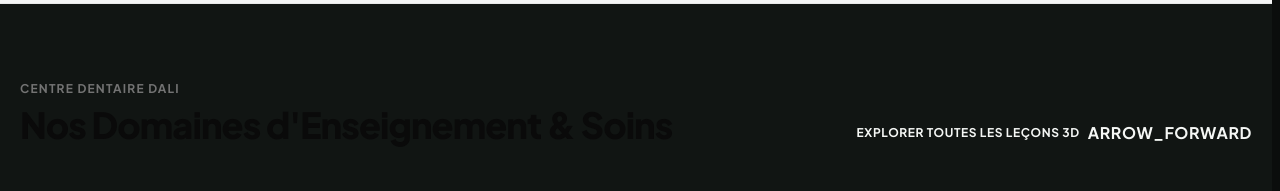
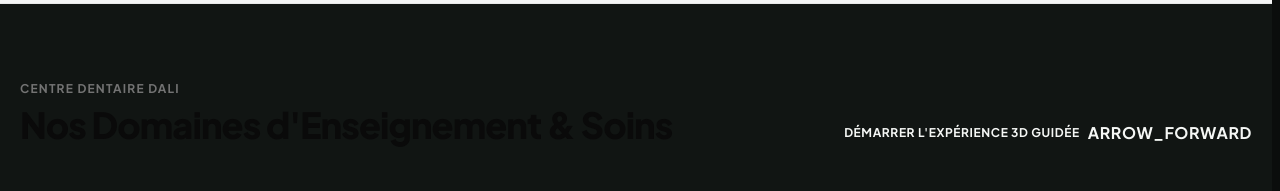
Before and after one commit to marvenpiadri/DrDali, an Angular app: page / in a window 1280 px wide. Shown: the part 4700-4891 px from the top of the page. Built offline with nearby package versions, Linux system fonts and the light colour scheme; no server answers; a web font is replaced by a local one.

Commit message:
Send the learning CTA directly to the integrated 3D lesson

```diff
--- a/src/app/pages/home/home.html
+++ b/src/app/pages/home/home.html
@@ -303,9 +303,9 @@
           </h2>
         </div>
         <a
-          routerLink="/atlas"
+          routerLink="/atlas/inside-a-tooth"
           class="inline-flex items-center gap-2 text-xs font-bold uppercase tracking-wider text-neutral-950 dark:text-white hover:underline">
-          <span>{{ 'homeExploreAllLessons' | translate }}</span>
+          <span>{{ 'guided3DExperience' | translate }}</span>
           <span class="material-icons text-base rtl:rotate-180">arrow_forward</span>
         </a>
       </div>
```
